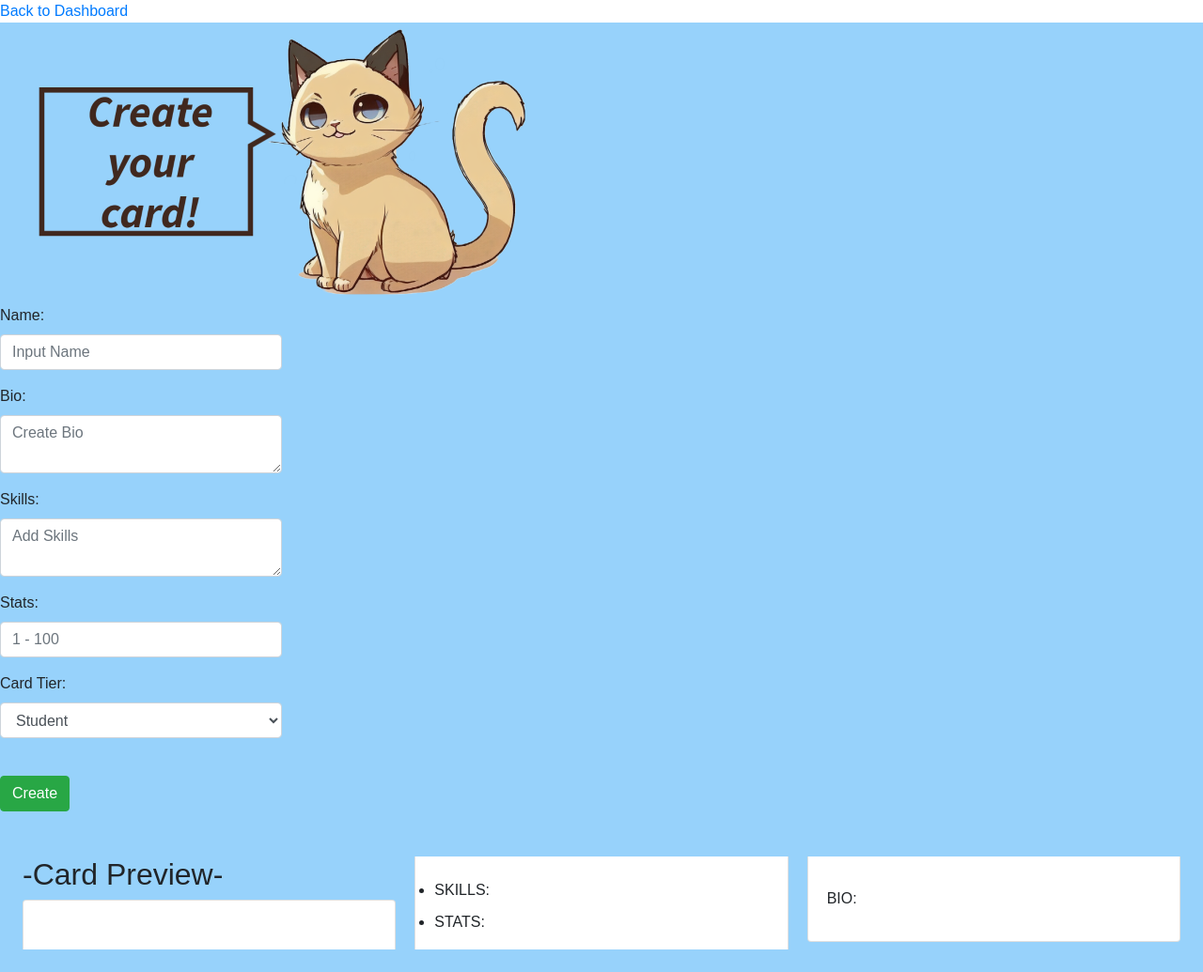
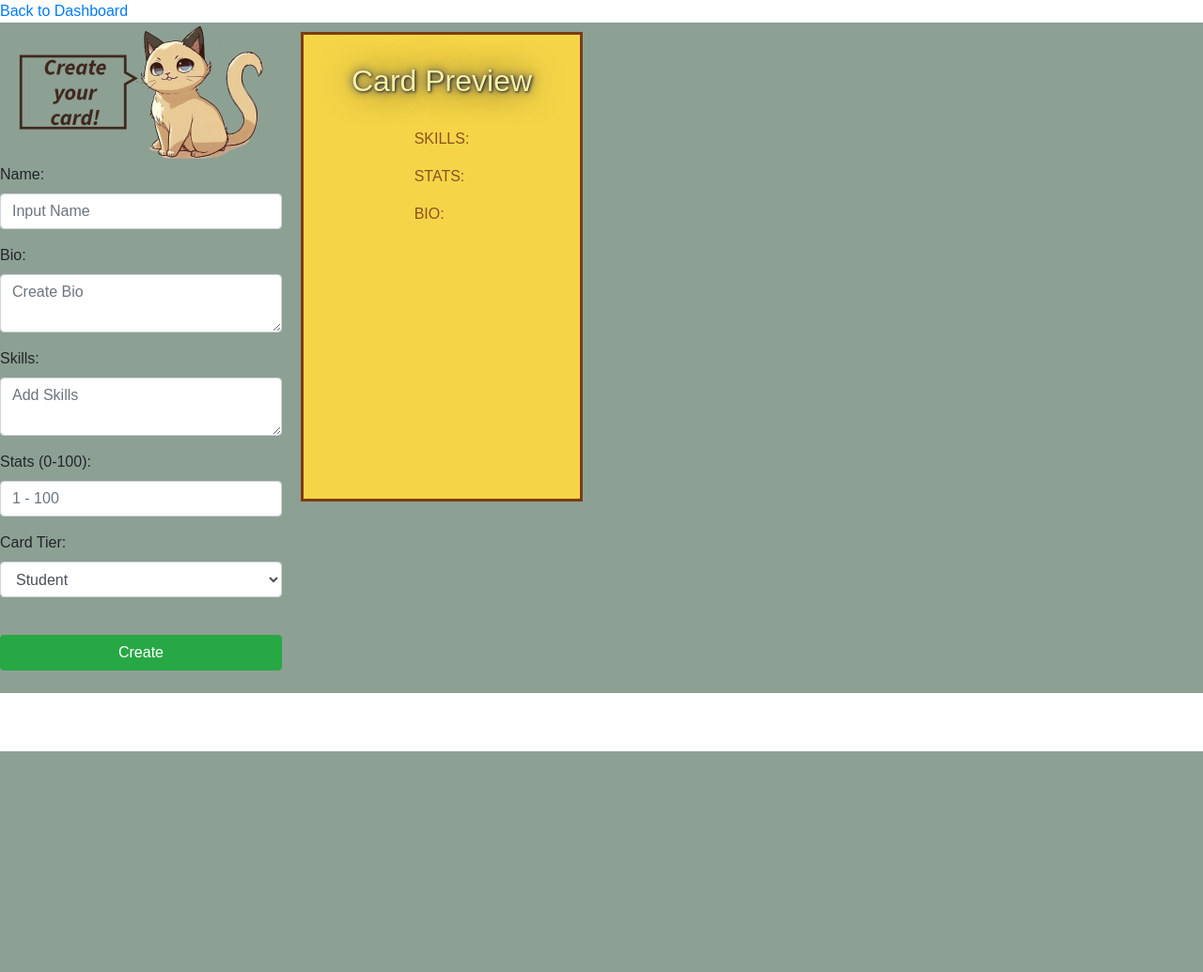
Before and after one commit to torteg4/funGroupProject, a Flask app: page /new/card in a window 1280 px wide. Shown: the whole page at 94% size. After the commit the page ends 800 px from the top, so only its background shows below. Run offline with Flask 2, Linux system fonts and the light colour scheme; the visitor is signed in with stand-in values (Sample User, id 1); data that the repository does not hold is empty; some libraries are stand-ins or nearby versions.

Commit message:
edited card preview on create card

```diff
--- a/flask_app/static/css/styles.css
+++ b/flask_app/static/css/styles.css
@@ -324,17 +324,14 @@
 
 .card-body {
   padding: 0;
-  /* changed */
 }
 
 .card-title {
   margin-bottom: 0;
-  /* changed */
 }
 
 .card-subtitle {
   margin-top: 0;
-  /* changed */
   margin-bottom: 0;
 }
 
@@ -598,15 +595,71 @@ ul {
 /* CREATE A FORM CSS BEGINS */
 
 #createContainer {
-  background-color: #97D2FB;
+  background-color: #8da094;
   display: flex;
-  flex-direction:column;
+  /* flex-direction:row; */
 
+}
+.createContainerLeft{
+  /* width: 300px;
+  display: flex;
+  flex-direction:column; */
+  background-color: ;
 }
 
 .create-form {
-  /* col-3 enable-rounded */
   width: 300px;
+  display: flex;
+  flex-direction:column;
+}
+
+.createContainerRight {
+  width: 300px;
+  height: 500px;
+  border: 3px solid #7c3d12;
+  background-color: #F5D547;
+  margin:10px 20px 10px 20px;
+}
+
+.cardPreview {
+  display: flex;
+  flex-direction:column;
+  align-items: center;
+  background-color: #F5D547;
+}
+
+.cardPreview-title {
+  margin-top: 30px;
+  margin-bottom: 5px;
+  color: #f7f2a1;
+  text-shadow: 1px 1px 3px #232126, 0 0 35px #232126, 0 0 10px #19297C;
+  background-color: #F5D547;
+}
+
+.cardPreview-name {
+  margin-top: 10px;
+  margin-bottom: 0;
+  background-color: #F5D547;
+}
+
+#name-output {
+  color: #592b21;
+
+}
+.cardPreview-body {
+  padding: 0;
+  margin-top: 0;
+  margin-bottom: 0;
+  background-color: #F5D547;
+}
+.cardPreview-list {
+  padding: inherit;
+  list-style-type:none;
+}
+.cardPreview-list-item{
+  padding: inherit;
+  color: #8b5122;
+
 }
 
 /* CREATE FORM CSS ENDS */
--- a/flask_app/templates/create_card.html
+++ b/flask_app/templates/create_card.html
@@ -17,6 +17,10 @@
     </div>
 
     <div id="createContainer">
+
+    <div class="createContainerLeft">
+
+
     <form action="/cards/add_to_db" method="post" class="create-form"  enctype="multipart/form-data">
 
     <img class="create-kitty" src="{{ url_for('static', filename='pictures/create-cat.png') }}" alt="Create Kitty">
@@ -48,7 +52,7 @@
     </div>
 
     <div class="form-group">
-        <label for="stats">Stats:</label>
+        <label for="stats">Stats (0-100):</label>
         <input type="number" min="1" max="100" name="stats" value="{{stats}}" class="form-control" placeholder="1 - 100" id="stats-input">
     </div>
 
@@ -69,6 +73,8 @@
 
         <input type="submit" value="Create" class="my-4 btn btn-success">
     </form>
+</div>
+
 
     <script>
         // add event listeners to name, bio, and skills inputs
@@ -93,24 +99,23 @@
         });
     </script>
 
-            <div class="cardsContainer m-4">
-            <!-- Cards -->
-            <div class="card-columns" >
-                <h2>-Card Preview-</h2>
-                <div id="card-100" class="card">
-                    <h2 class="card-title"><p id="name-output"></p></h2>
-                    <!-- <img class="card-img" src="../static/pictures/{{filename}}" alt="Card image cap"> -->
-                    <h3 class="card-subtitle"><p id="tier-output"></p></h3>
-                    <div  class="card-body">
-                        <ul class="card-list-group">
-                            <li><span class="card-list-group-item">SKILLS:</span> <p id="skills-output"></p> </li>
-                            <li><span class="card-list-group-item">STATS:</span> <p id="stats-output"></p></li>
-                        </ul>
-                        <p class="card-text">BIO: <p id="bio-output"></p></p>
-                    </div>
-                </div>
+    <div class="createContainerRight">
+
+        <div class="cardPreview">
+            <h2 class="cardPreview-title">Card Preview</h2>
+            <h4 class="cardPreview-name"><p id="name-output"></p></h4>
+            <!-- <h3 class="card-subtitle"><p id="tier-output"></p></h3> -->
+            <div  class="cardPreview-body">
+                <ul class="cardPreview-list">
+                    <li><span class="cardPreview-list-item">SKILLS:</span> <p id="skills-output"></p> </li>
+                    <li><span class="cardPreview-list-item">STATS:</span> <p id="stats-output"></p></li>
+                    <li><p class="cardPreview-list-item">BIO: <p id="bio-output"></p></p>
+                    </li>
+                </ul>
             </div>
         </div>
     </div>
+</div>
+
 </body>
 </html>
```
